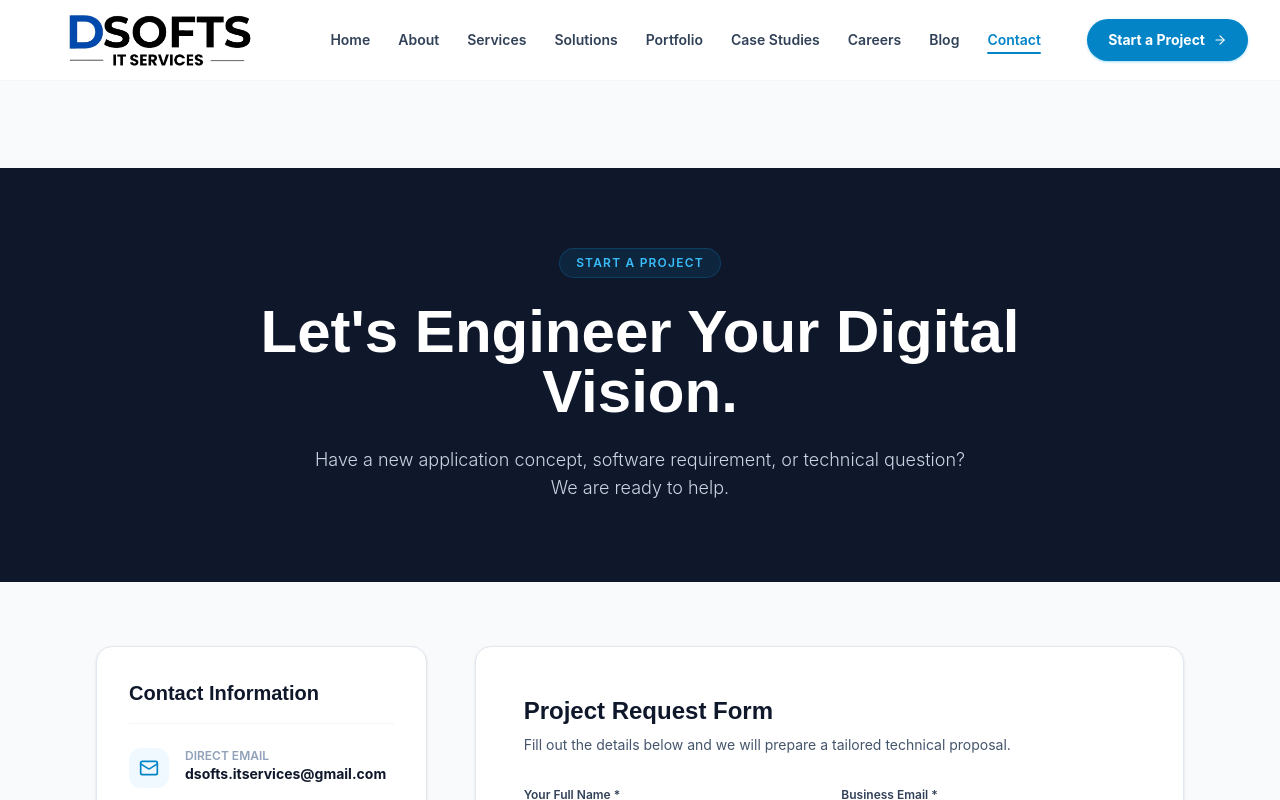
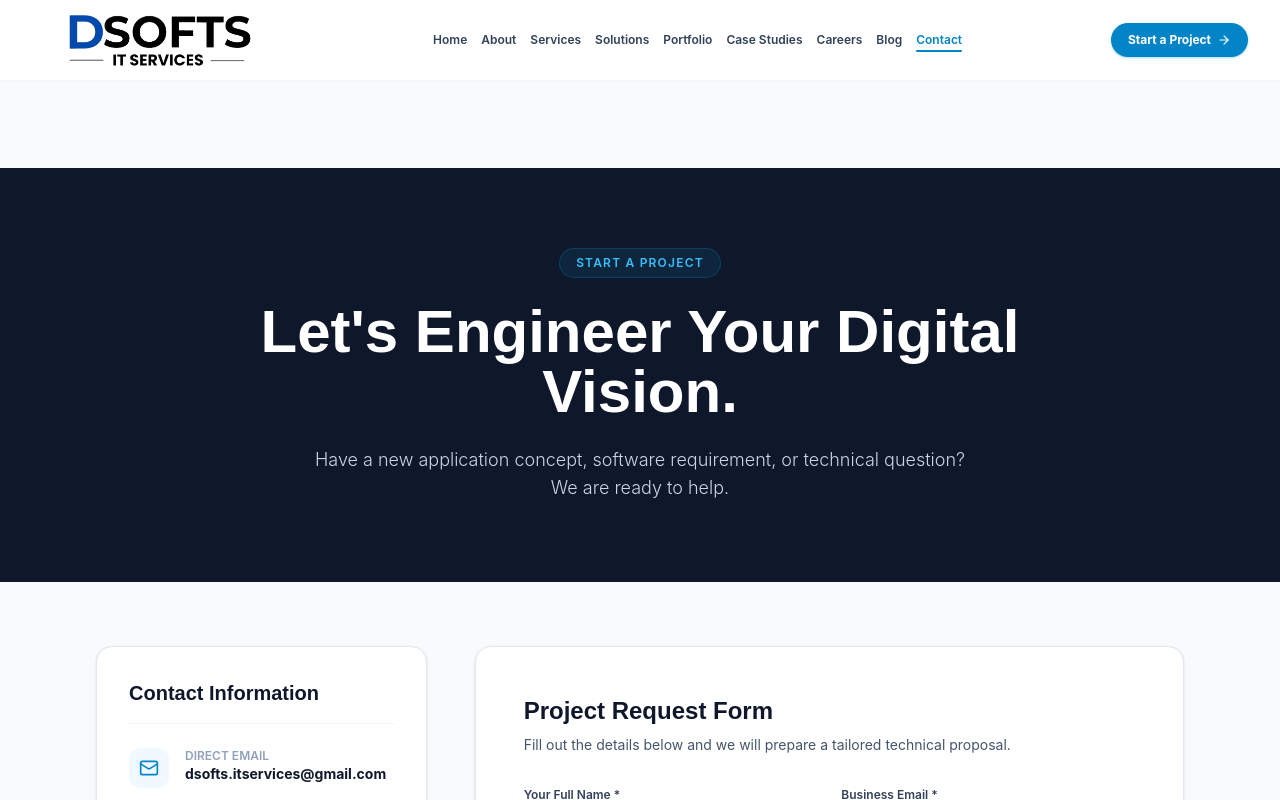
Before and after one commit to dsofts-it/dsofts-ui, a React (Vite) app: page /contact in a window 1280 px wide. Shown: the top 800 px of the page. Built offline with nearby package versions, Linux system fonts and the light colour scheme.

Commit message:
feat: add core application routing, navigation bar, admin dashboard, and scroll-to-top components

```diff
--- a/src/App.jsx
+++ b/src/App.jsx
@@ -21,6 +21,7 @@ import Signup from './pages/Signup';
 import Dashboard from './pages/Dashboard';
 import Admin from './pages/Admin';
 import AdminLogin from './pages/AdminLogin';
+import ScrollToTop from './components/common/ScrollToTop';
 import { AuthProvider } from './context/AuthContext';
 
 function App() {
@@ -28,6 +29,7 @@ function App() {
 
   return (
     <AuthProvider>
+      <ScrollToTop />
       <Layout>
         <AnimatePresence mode="wait">
           <Routes location={location} key={location.pathname}>
--- a/src/components/Navbar.jsx
+++ b/src/components/Navbar.jsx
@@ -50,14 +50,14 @@ const Navbar = () => {
                 </Link>
 
                 {/* Desktop Navigation Links */}
-                <nav className="hidden lg:flex items-center gap-5 xl:gap-7">
+                <nav className="hidden xl:flex items-center gap-3.5 2xl:gap-6">
                     {navLinks.map((link) => {
                         const isActive = location.pathname === link.path;
                         return (
                             <Link
                                 key={link.name}
                                 to={link.path}
-                                className={`text-xs md:text-sm font-semibold transition-all duration-200 relative py-1 ${
+                                className={`text-xs 2xl:text-sm font-semibold transition-all duration-200 relative py-1 whitespace-nowrap ${
                                     isActive
                                         ? 'text-primary-600 font-bold'
                                         : 'text-slate-700 hover:text-primary-600'
@@ -77,14 +77,14 @@ const Navbar = () => {
                 </nav>
 
                 {/* CTA & User Controls */}
-                <div className="hidden lg:flex items-center gap-4">
+                <div className="hidden xl:flex items-center gap-3">
                     {isAuthenticated ? (
                         <div className="relative group">
-                            <button className="flex items-center gap-2 text-xs md:text-sm font-semibold text-slate-700 hover:text-primary-600 transition-colors py-1.5 px-3 rounded-lg hover:bg-slate-50">
-                                <div className="w-7 h-7 bg-primary-100 text-primary-700 rounded-full flex items-center justify-center font-bold text-xs border border-primary-200">
+                            <button className="flex items-center gap-2 text-xs font-semibold text-slate-700 hover:text-primary-600 transition-colors py-1.5 px-2.5 rounded-lg hover:bg-slate-50 whitespace-nowrap">
+                                <div className="w-7 h-7 bg-primary-100 text-primary-700 rounded-full flex items-center justify-center font-bold text-xs border border-primary-200 shrink-0">
                                     {user?.name?.charAt(0).toUpperCase() || 'U'}
                                 </div>
-                                <span>{user?.name?.split(' ')[0]}</span>
+                                <span className="max-w-[100px] truncate">{user?.name?.split(' ')[0]}</span>
                             </button>
 
                             <div className="absolute right-0 top-full pt-2 opacity-0 invisible group-hover:opacity-100 group-hover:visible transition-all duration-200 transform translate-y-2 group-hover:translate-y-0 z-50">
@@ -120,7 +120,7 @@ const Navbar = () => {
 
                     <Link
                         to="/contact"
-                        className="btn btn-primary py-2.5 px-5 text-xs md:text-sm font-bold shadow-sm hover:shadow-md gap-2 rounded-full"
+                        className="btn btn-primary py-2 px-4 text-xs font-bold shadow-sm hover:shadow-md gap-1.5 rounded-full whitespace-nowrap shrink-0"
                     >
                         <span>Start a Project</span>
                         <ArrowRight size={14} />
@@ -129,7 +129,7 @@ const Navbar = () => {
 
                 {/* Mobile Menu Button */}
                 <button
-                    className="lg:hidden p-2 text-slate-700 hover:text-primary-600 focus:outline-none rounded-lg hover:bg-slate-100 transition-colors"
+                    className="xl:hidden p-2 text-slate-700 hover:text-primary-600 focus:outline-none rounded-lg hover:bg-slate-100 transition-colors"
                     onClick={() => setIsOpen(!isOpen)}
                     aria-label="Toggle Navigation Menu"
                 >
@@ -145,7 +145,7 @@ const Navbar = () => {
                         animate={{ opacity: 1, height: 'auto' }}
                         exit={{ opacity: 0, height: 0 }}
                         transition={{ duration: 0.25 }}
-                        className="lg:hidden bg-white border-b border-gray-200 shadow-xl overflow-hidden"
+                        className="xl:hidden bg-white border-b border-gray-200 shadow-xl overflow-hidden"
                     >
                         <div className="container-custom py-6 flex flex-col gap-3">
                             {navLinks.map((link) => (
--- /dev/null
+++ b/src/components/common/ScrollToTop.jsx
@@ -0,0 +1,18 @@
+import { useEffect } from 'react';
+import { useLocation } from 'react-router-dom';
+
+const ScrollToTop = () => {
+    const { pathname } = useLocation();
+
+    useEffect(() => {
+        window.scrollTo({
+            top: 0,
+            left: 0,
+            behavior: 'instant' // Immediately jump to top of new page
+        });
+    }, [pathname]);
+
+    return null;
+};
+
+export default ScrollToTop;
--- a/src/components/dashboard/AdminDashboard.jsx
+++ b/src/components/dashboard/AdminDashboard.jsx
@@ -18,6 +18,11 @@ import AdminCompanySettings from './AdminCompanySettings';
 const AdminDashboard = () => {
     const [activeTab, setActiveTab] = useState('overview');
     const { logout } = useAuth();
+
+    const handleTabClick = (tabId) => {
+        setActiveTab(tabId);
+        window.scrollTo({ top: 0, behavior: 'smooth' });
+    };
 
     const tabs = [
         { id: 'overview', label: 'Overview', icon: LayoutDashboard },
@@ -47,7 +52,7 @@ const AdminDashboard = () => {
                     return (
                         <button
                             key={tab.id}
-                            onClick={() => setActiveTab(tab.id)}
+                            onClick={() => handleTabClick(tab.id)}
                             className={`w-full flex items-center gap-3 px-3.5 py-2.5 rounded-xl text-xs font-semibold transition-all text-left ${
                                 isActive
                                     ? 'bg-primary-600 text-white shadow-sm shadow-primary-600/20'
```
